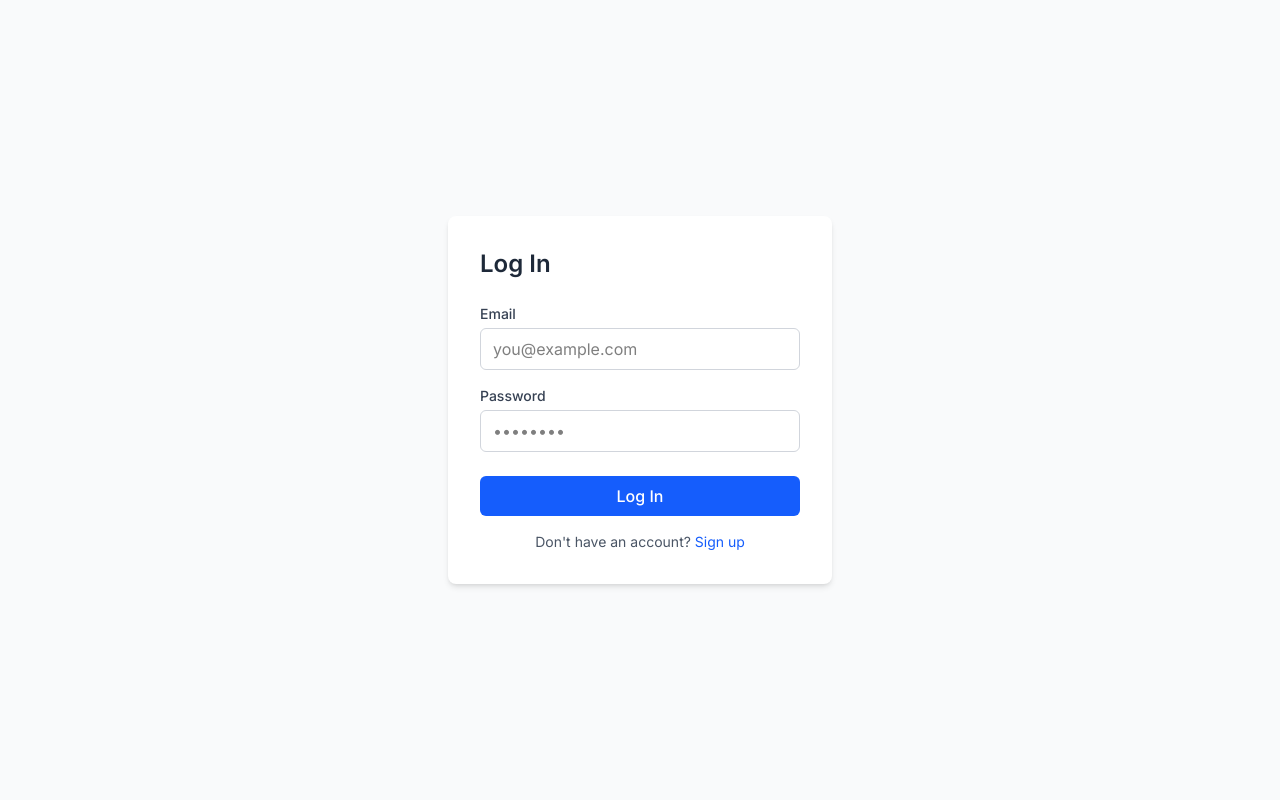
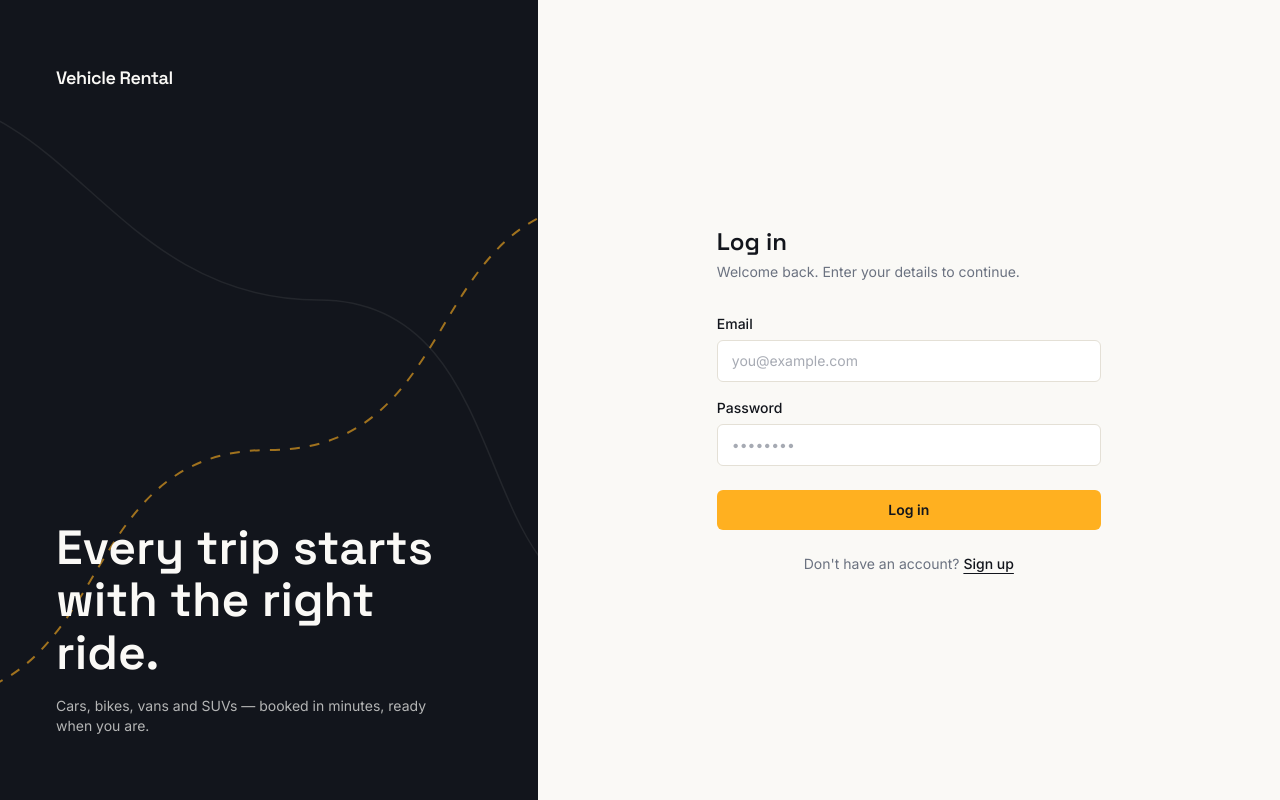
Before and after one commit to islam37/vehicle-rental-frontend, a React (Vite) app: page /login in a window 1280 px wide. Built offline with nearby package versions, Linux system fonts and the light colour scheme; no server answers.

Commit message:
refactor Login component to use AuthLayout and FormField for improved structure and styling

```diff
--- a/src/pages/auth/Login.tsx
+++ b/src/pages/auth/Login.tsx
@@ -6,6 +6,8 @@ import { api } from '../../lib/axios';
 import { useAuthStore } from '../../store/authStore';
 import { loginSchema, type LoginFormData } from '../../schemas/auth.schema';
 import type { ApiResponse, User } from '../../types';
+import AuthLayout from '../../components/auth/AuthLayout';
+import FormField from '../../components/auth/FormField';
 
 interface LoginResponseData {
   token: string;
@@ -26,73 +28,49 @@ export default function Login() {
 
   const onSubmit = async (formData: LoginFormData) => {
     try {
-      const res = await api.post<ApiResponse<LoginResponseData>>(
-        '/auth/signin',
-        formData
-      );
+      const res = await api.post<ApiResponse<LoginResponseData>>('/auth/signin', formData);
       const { token, user } = res.data.data;
       login(user, token);
       toast.success('Logged in successfully');
       navigate('/');
     } catch (error: any) {
-      const message = error.response?.data?.errors || 'Login failed';
-      toast.error(message);
+      toast.error(error.response?.data?.errors || 'Login failed');
     }
   };
 
   return (
-    <div className="flex min-h-screen items-center justify-center bg-gray-50">
-      <form
-        onSubmit={handleSubmit(onSubmit)}
-        className="w-full max-w-sm rounded-lg bg-white p-8 shadow-md"
-      >
-        <h1 className="mb-6 text-2xl font-bold text-gray-800">Log In</h1>
-
-        <div className="mb-4">
-          <label className="mb-1 block text-sm font-medium text-gray-700">
-            Email
-          </label>
-          <input
-            {...register('email')}
+    <AuthLayout title="Log in" subtitle="Welcome back. Enter your details to continue.">
+      <form onSubmit={handleSubmit(onSubmit)}>
+        <FormField
+          label="Email"
           type="email"
           placeholder="you@example.com"
-            className="w-full rounded-md border border-gray-300 px-3 py-2 focus:border-blue-500 focus:outline-none"
+          registration={register('email')}
+          error={errors.email?.message}
         />
-          {errors.email && (
-            <p className="mt-1 text-sm text-red-500">{errors.email.message}</p>
-          )}
-        </div>
-
-        <div className="mb-6">
-          <label className="mb-1 block text-sm font-medium text-gray-700">
-            Password
-          </label>
-          <input
-            {...register('password')}
+        <FormField
+          label="Password"
           type="password"
           placeholder="••••••••"
-            className="w-full rounded-md border border-gray-300 px-3 py-2 focus:border-blue-500 focus:outline-none"
+          registration={register('password')}
+          error={errors.password?.message}
         />
-          {errors.password && (
-            <p className="mt-1 text-sm text-red-500">{errors.password.message}</p>
-          )}
-        </div>
 
         <button
           type="submit"
           disabled={isSubmitting}
-          className="w-full rounded-md bg-blue-600 py-2 font-medium text-white hover:bg-blue-700 disabled:opacity-50"
+          className="mt-2 w-full rounded-md bg-accent py-2.5 text-sm font-semibold text-ink transition-colors hover:bg-accent-dark disabled:opacity-50"
         >
-          {isSubmitting ? 'Logging in...' : 'Log In'}
+          {isSubmitting ? 'Logging in…' : 'Log in'}
         </button>
 
-        <p className="mt-4 text-center text-sm text-gray-600">
+        <p className="mt-6 text-center text-sm text-muted">
           Don't have an account?{' '}
-          <Link to="/signup" className="text-blue-600 hover:underline">
+          <Link to="/signup" className="font-medium text-ink underline underline-offset-4 hover:text-accent-dark">
             Sign up
           </Link>
         </p>
       </form>
-    </div>
+    </AuthLayout>
   );
 }
```
Lines whose indentation alone changed are shown as unchanged.
